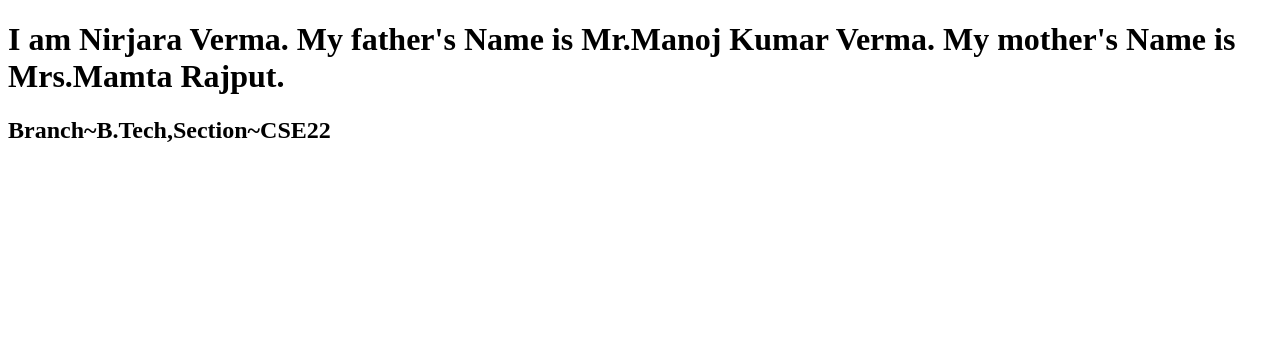
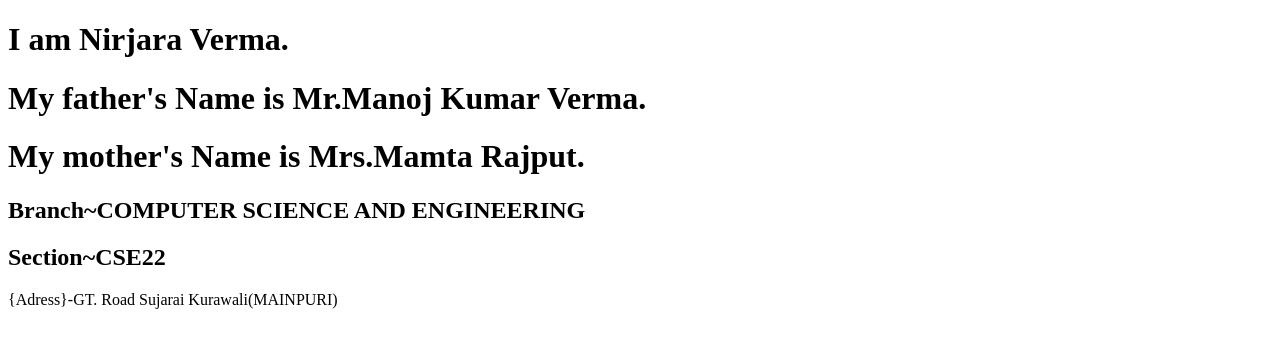
Before and after one commit to nmkverma0488/Web-designing-Assignment, a plain HTML site: page index.html in a window 1280 px wide. Drawn offline with Linux system fonts and the light colour scheme.

Commit message:
Update index.html

```diff
--- a/index.html
+++ b/index.html
@@ -6,11 +6,11 @@
     <title>My first HTML page</title>
 </head>
 <body>
-    <h1>I am Nirjara Verma.
-        My father's Name is Mr.Manoj Kumar Verma.
-        My mother's Name is Mrs.Mamta Rajput.
-    </h1>
-    <h2>Branch~B.Tech,Section~CSE22</h2>
-    <p {Adress}-GT. Road Sujarai Kurawali(MAINPURI)
+    <h1>I am Nirjara Verma.</h1>
+       <h1> My father's Name is Mr.Manoj Kumar Verma.</h1>
+       <h1> My mother's Name is Mrs.Mamta Rajput.</h1>
+    <h2>Branch~COMPUTER SCIENCE AND ENGINEERING</h2>
+    <h2>Section~CSE22</h2>
+    <p> {Adress}-GT. Road Sujarai Kurawali(MAINPURI)</p>
 </body>
 </html>
```
